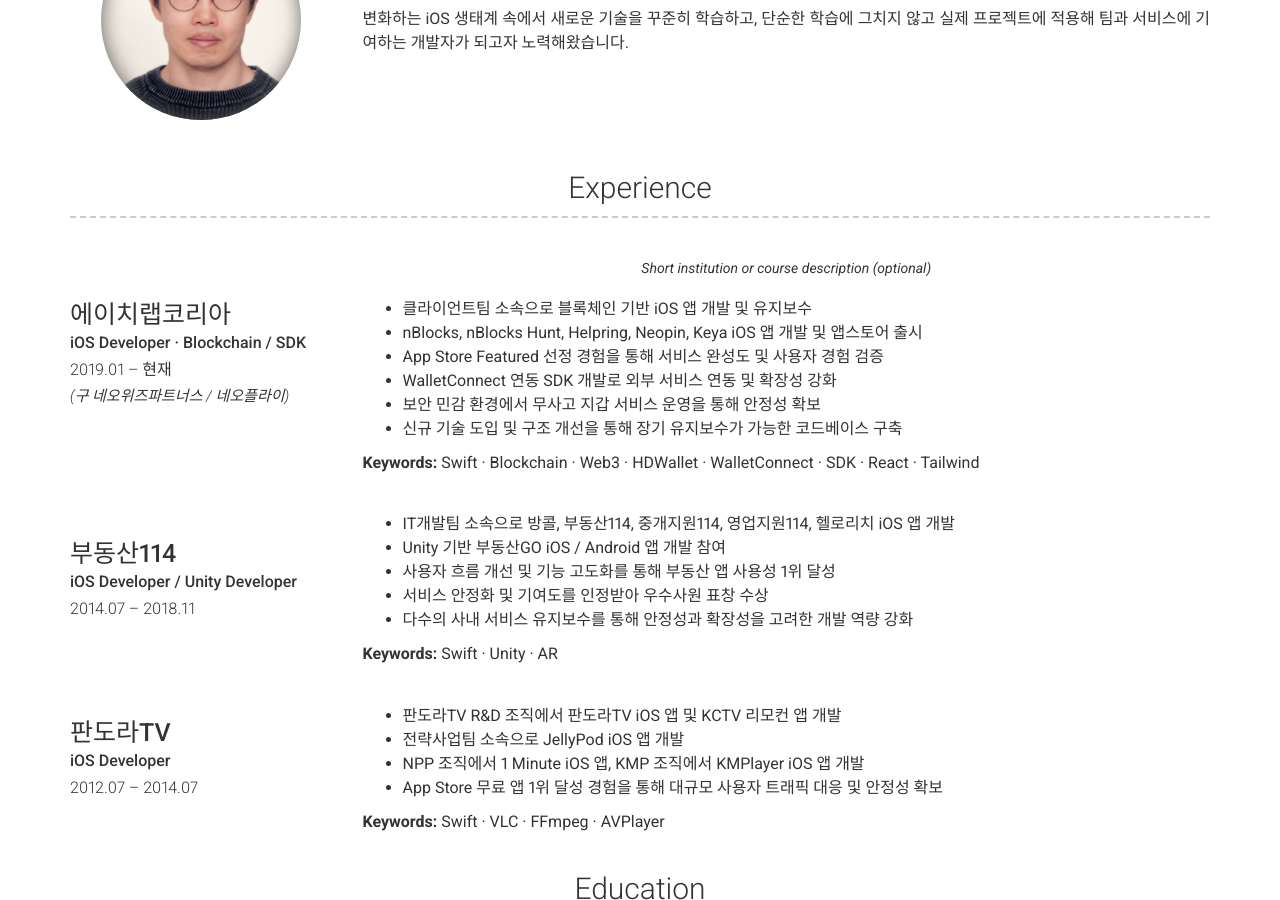
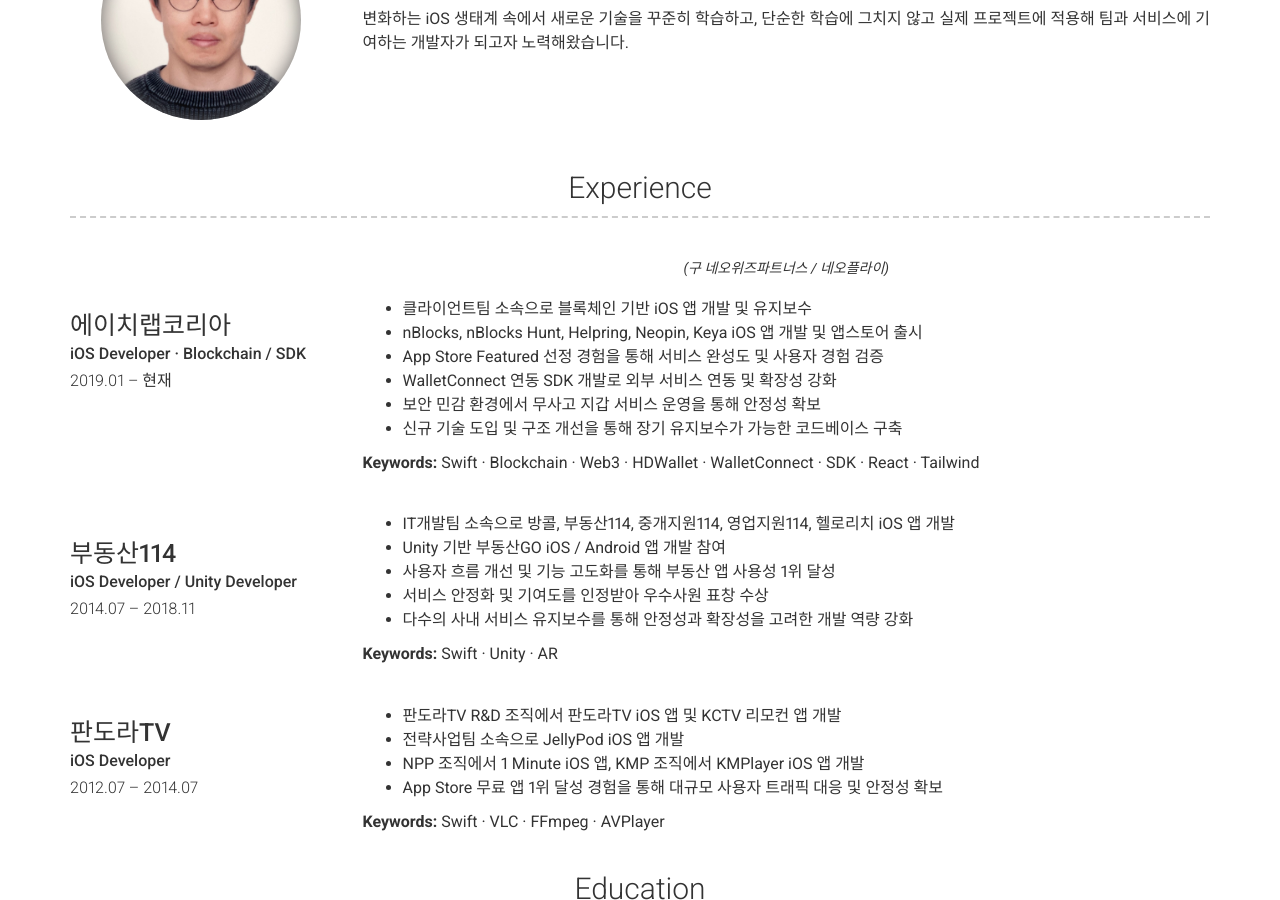
Before and after one commit to toypresent81/toypresent81.github.io, a Jekyll site: the page built from index.md, in a window 1280 px wide and 900 px high, scrolled down 382 px. Built offline with Jekyll 4.4.1, drawn with Linux system fonts in a browser that asks for light colours; nearby versions of some CDN libraries.

Commit message:
Update _config.yml

```diff
--- a/_config.yml
+++ b/_config.yml
@@ -51,11 +51,10 @@ content:
     content:
       - layout: left
         title: 에이치랩코리아
-        link: (구 네오위즈파트너스 / 네오플라이)
         sub_title: iOS Developer · Blockchain / SDK
         caption: 2019.01 – 현재
         quote: >
-          Short institution or course description (optional)
+          (구 네오위즈파트너스 / 네오플라이)
         description: |
           - 클라이언트팀 소속으로 블록체인 기반 iOS 앱 개발 및 유지보수
           - nBlocks, nBlocks Hunt, Helpring, Neopin, Keya iOS 앱 개발 및 앱스토어 출시
```
